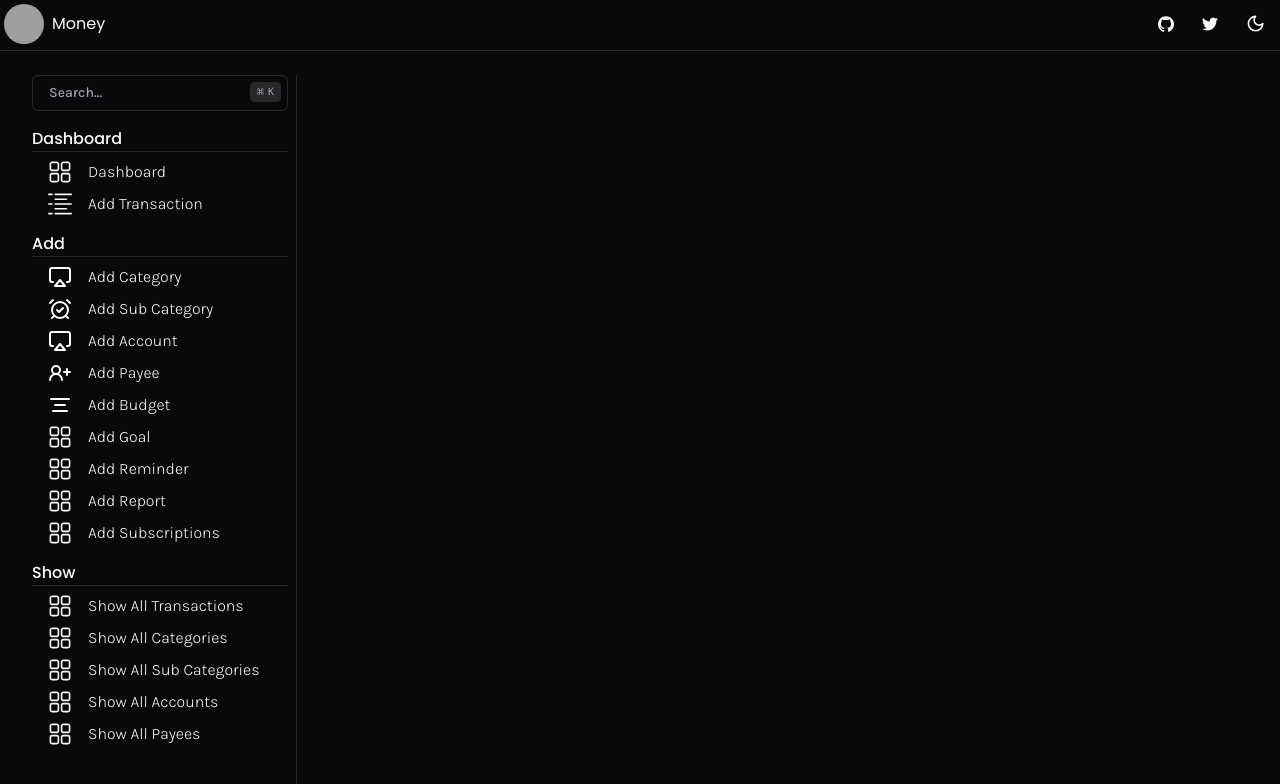
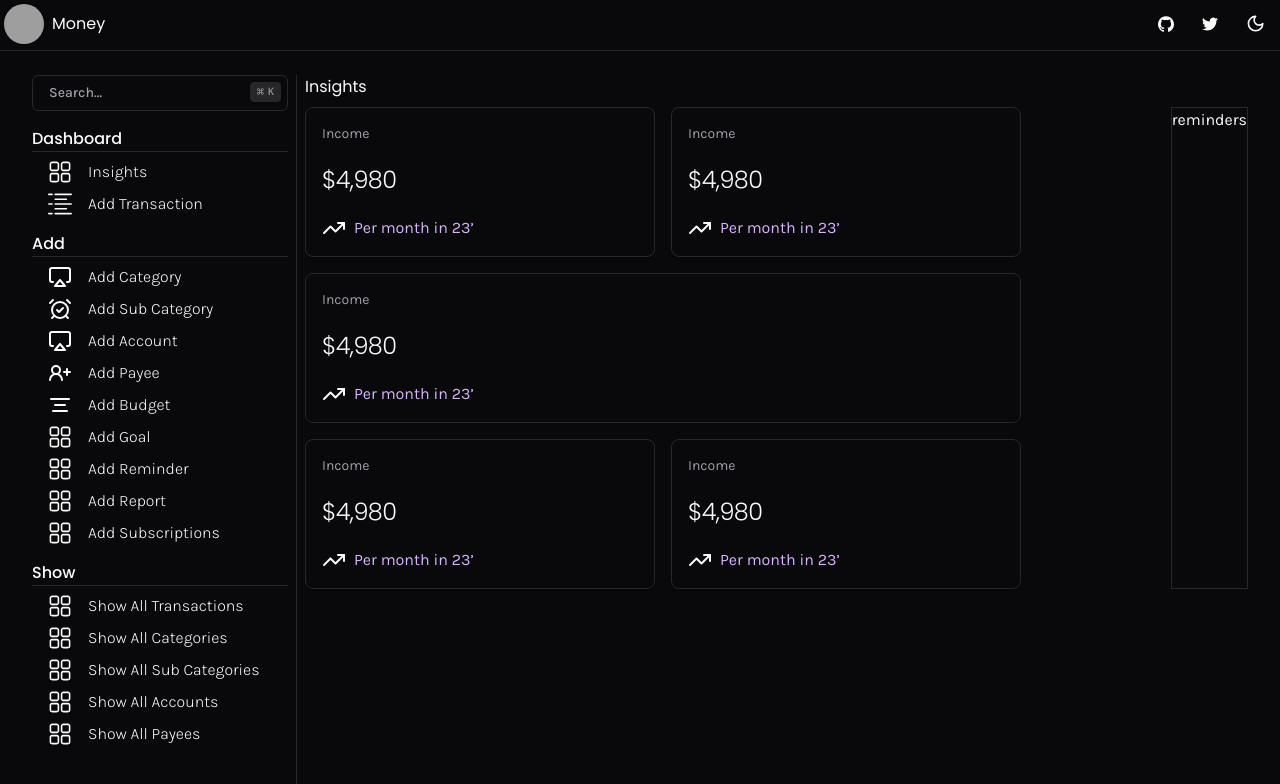
Before and after one commit to prjwl16/frontend-money-manager, a React (Vite) app: page /insights in a window 1280 px wide. Shown: the top 784 px of the page. Built offline with nearby package versions, Linux system fonts and the light colour scheme; grey boxes are pictures that could not be loaded.

Commit message:
layout and cards added

```diff
--- a/package.json
+++ b/package.json
@@ -30,6 +30,7 @@
     "lucide-react": "^0.268.0",
     "radix-ui": "^1.0.1",
     "react": "^18.2.0",
+    "react-circular-progressbar": "^2.1.0",
     "react-day-picker": "^8.8.1",
     "react-dom": "^18.2.0",
     "react-hook-form": "^7.45.4",
--- a/src/App.tsx
+++ b/src/App.tsx
@@ -14,7 +14,7 @@ function App() {
                     <Sidebar className={"hidden sm:flex sm:max-w-xs min-w-[200px]"}/>
                     <div className={"flex-1"}>
                         <Routes>
-                            <Route path={"/dashboard"} element={<Dashboard/>}/>
+                            <Route path={"/insights"} element={<Dashboard/>}/>
                             <Route path={"/add/transaction"} element={<Transaction/>}/>
                         </Routes>
                     </div>
--- /dev/null
+++ b/src/archived/CircularProgressBar.tsx
@@ -0,0 +1,33 @@
+import {buildStyles, CircularProgressbar} from "react-circular-progressbar";
+import React from "react";
+
+const Progress = () => {
+    const percentage = 70;
+    const innerPercentage = 15;
+
+    return (
+        <div className={"h-36 w-36 relative "}>
+            <div className={""}>
+                <CircularProgressbar
+                    styles={buildStyles({
+                        pathTransitionDuration: 1,
+                        pathColor: "#F0B86E",
+                        textColor: "rgb(216 180 254)"
+                    })}
+                    strokeWidth={4}
+                    value={percentage}
+                    text={`${percentage}%`}/>
+            </div>
+            <div className={"absolute top-4 right-4 h-28 w-28"}>
+                <CircularProgressbar
+                    styles={buildStyles({
+                        pathTransitionDuration: 1,
+                        pathColor: "rgb(115,71,162)",
+                    })}
+                    strokeWidth={5}
+                    value={innerPercentage}
+                />
+            </div>
+        </div>
+    )
+}
--- /dev/null
+++ b/src/components/ui/card.tsx
@@ -0,0 +1,79 @@
+import * as React from "react"
+
+import { cn } from "@/lib/utils"
+
+const Card = React.forwardRef<
+  HTMLDivElement,
+  React.HTMLAttributes<HTMLDivElement>
+>(({ className, ...props }, ref) => (
+  <div
+    ref={ref}
+    className={cn(
+      "rounded-lg border bg-card text-card-foreground shadow-sm",
+      className
+    )}
+    {...props}
+  />
+))
+Card.displayName = "Card"
+
+const CardHeader = React.forwardRef<
+  HTMLDivElement,
+  React.HTMLAttributes<HTMLDivElement>
+>(({ className, ...props }, ref) => (
+  <div
+    ref={ref}
+    className={cn("flex flex-col space-y-1.5 p-6", className)}
+    {...props}
+  />
+))
+CardHeader.displayName = "CardHeader"
+
+const CardTitle = React.forwardRef<
+  HTMLParagraphElement,
+  React.HTMLAttributes<HTMLHeadingElement>
+>(({ className, ...props }, ref) => (
+  <h3
+    ref={ref}
+    className={cn(
+      "text-2xl font-semibold leading-none tracking-tight",
+      className
+    )}
+    {...props}
+  />
+))
+CardTitle.displayName = "CardTitle"
+
+const CardDescription = React.forwardRef<
+  HTMLParagraphElement,
+  React.HTMLAttributes<HTMLParagraphElement>
+>(({ className, ...props }, ref) => (
+  <p
+    ref={ref}
+    className={cn("text-sm text-muted-foreground", className)}
+    {...props}
+  />
+))
+CardDescription.displayName = "CardDescription"
+
+const CardContent = React.forwardRef<
+  HTMLDivElement,
+  React.HTMLAttributes<HTMLDivElement>
+>(({ className, ...props }, ref) => (
+  <div ref={ref} className={cn("p-6 pt-0", className)} {...props} />
+))
+CardContent.displayName = "CardContent"
+
+const CardFooter = React.forwardRef<
+  HTMLDivElement,
+  React.HTMLAttributes<HTMLDivElement>
+>(({ className, ...props }, ref) => (
+  <div
+    ref={ref}
+    className={cn("flex items-center p-6 pt-0", className)}
+    {...props}
+  />
+))
+CardFooter.displayName = "CardFooter"
+
+export { Card, CardHeader, CardFooter, CardTitle, CardDescription, CardContent }
--- a/src/data/navigation.tsx
+++ b/src/data/navigation.tsx
@@ -24,8 +24,8 @@ export const navRoutes  = [
         header: 'Dashboard',
         subRoutes: [
             {
-                name: 'Dashboard',
-                path: '/dashboard',
+                name: 'Insights',
+                path: '/insights',
                 icon: <DashboardIcon width={24} height={24}/>,
             },
             {
--- a/src/pages/Dashboard.tsx
+++ b/src/pages/Dashboard.tsx
@@ -1,9 +1,83 @@
-const Dashboard =()=>{
-    return(
-        <div className={"flex overflow-scroll"}>
-            <h1>lorem loremlorem loremlorem loremlorem loremlorem loremlorem lorem</h1>
+import {Card, CardContent, CardDescription, CardFooter, CardHeader, CardTitle,} from "@/components/ui/card";
+import {TrendingUpIcon} from "lucide-react";
+import React from "react";
+import 'react-circular-progressbar/dist/styles.css';
+
+const Dashboard = () => {
+    return (
+        <div className={"flex flex-col gap-2"}>
+            <h1>Insights</h1>
+            <div className={"flex flex-1 border-cyan-500 w-full flex-row"}>
+                <div className={"cards flex gap-4 flex-row flex-wrap"}>
+                    <Card className={"min-w-[350px]"}>
+                        <div className={"flex justify-between items-center p-4"}>
+                            <div className={"flex flex-col gap-6"}>
+                                <CardDescription>Income</CardDescription>
+                                <CardTitle className={"font-thin"}> $4,980 </CardTitle>
+                                <span className={"flex gap-2 justify-start"}>
+                              <TrendingUpIcon/>
+                              <p className={"text-purple-300"}>Per month in 23&rsquo;</p>
+                            </span>
+                            </div>
+                        </div>
+                    </Card>
+                    <Card className={"min-w-[350px]"}>
+                        <div className={"flex justify-between items-center p-4"}>
+                            <div className={"flex flex-col gap-6"}>
+                                <CardDescription>Income</CardDescription>
+                                <CardTitle className={"font-thin"}> $4,980 </CardTitle>
+                                <span className={"flex gap-2 justify-start"}>
+                              <TrendingUpIcon/>
+                              <p className={"text-purple-300"}>Per month in 23&rsquo;</p>
+                            </span>
+                            </div>
+                        </div>
+                    </Card>
+                    <Card className={"min-w-[716px]"}>
+                        <div className={"flex justify-between items-center p-4"}>
+                            <div className={"flex flex-col gap-6"}>
+                                <CardDescription>Income</CardDescription>
+                                <CardTitle className={"font-thin"}> $4,980 </CardTitle>
+                                <span className={"flex gap-2 justify-start"}>
+                              <TrendingUpIcon/>
+                              <p className={"text-purple-300"}>Per month in 23&rsquo;</p>
+                            </span>
+                            </div>
+                        </div>
+                    </Card>
+
+
+                    <Card className={"min-w-[350px]"}>
+                        <div className={"flex justify-between items-center p-4"}>
+                            <div className={"flex flex-col gap-6"}>
+                                <CardDescription>Income</CardDescription>
+                                <CardTitle className={"font-thin"}> $4,980 </CardTitle>
+                                <span className={"flex gap-2 justify-start"}>
+                              <TrendingUpIcon/>
+                              <p className={"text-purple-300"}>Per month in 23&rsquo;</p>
+                            </span>
+                            </div>
+                        </div>
+                    </Card>
+                    <Card className={"min-w-[350px]"}>
+                        <div className={"flex justify-between items-center p-4"}>
+                            <div className={"flex flex-col gap-6"}>
+                                <CardDescription>Income</CardDescription>
+                                <CardTitle className={"font-thin"}> $4,980 </CardTitle>
+                                <span className={"flex gap-2 justify-start"}>
+                              <TrendingUpIcon/>
+                              <p className={"text-purple-300"}>Per month in 23&rsquo;</p>
+                            </span>
+                            </div>
+                        </div>
+                    </Card>
+                </div>
+                <div className={"border flex-1 w-full"}>
+                    reminders
+                </div>
+        </div>
         </div>
     );
-}
+};
 
 export default Dashboard;
```
Also changed, not shown: 1 other file (tests, documents, lock files or other folders).
